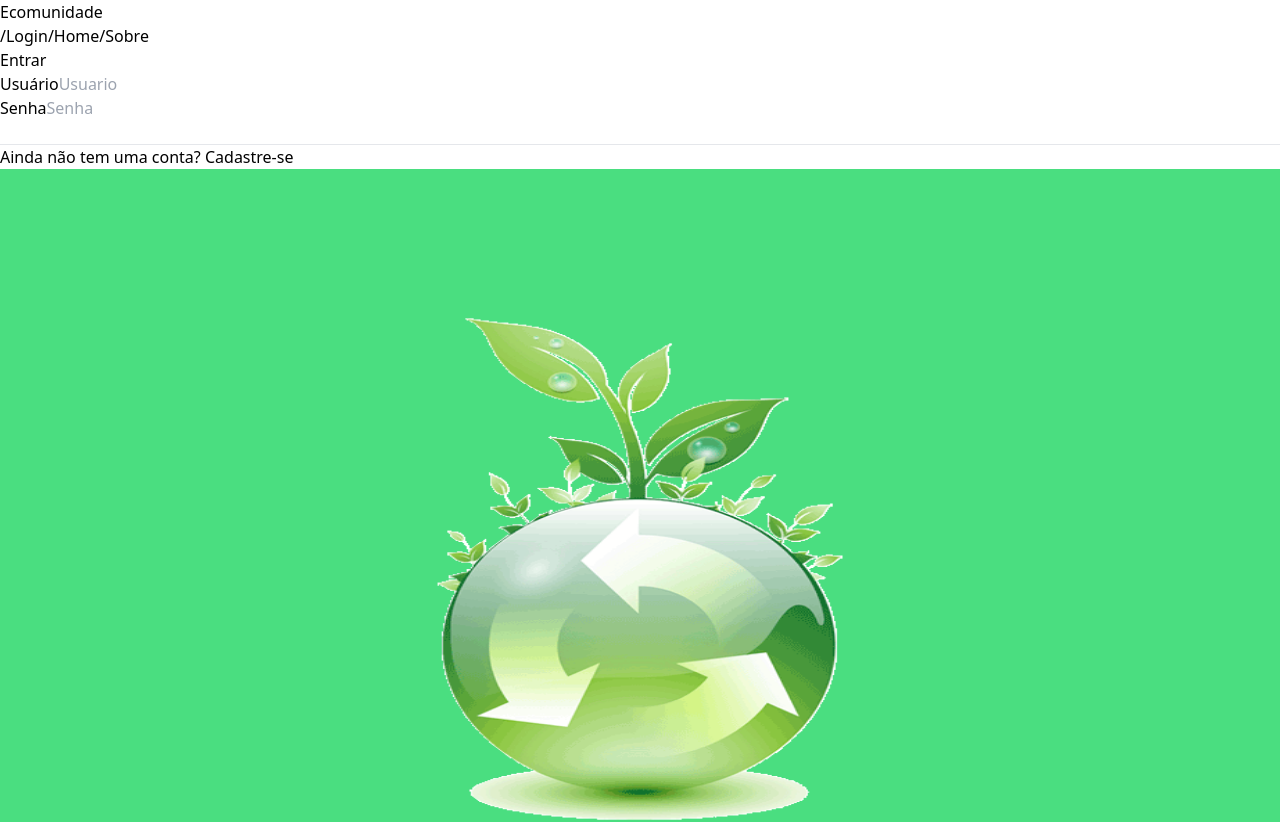
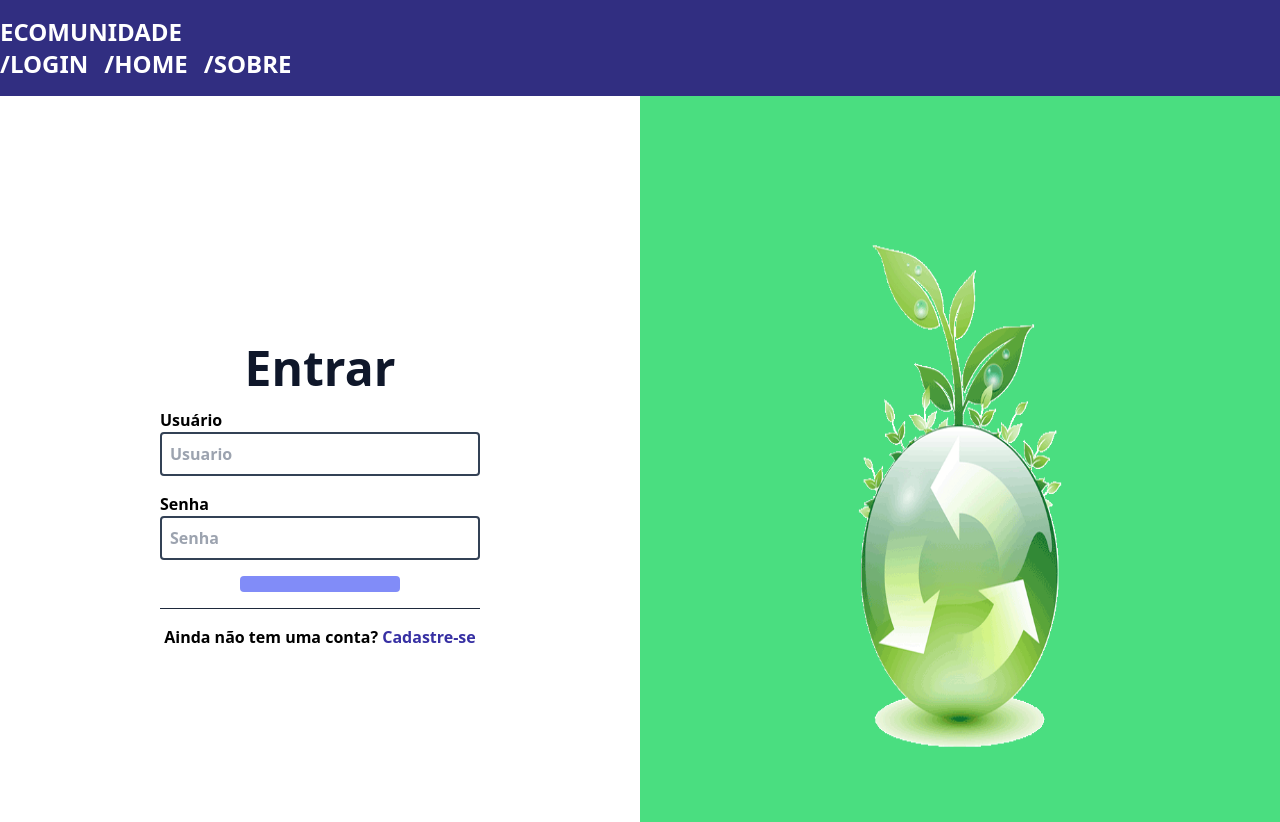
Before and after one commit to ProjetoIntegradorGenGrupo3/FRONTEND, a React (Vite) app: page / in a window 1280 px wide. Shown: the top 822 px of the page. Built offline with nearby package versions, Linux system fonts and the light colour scheme.

Commit message:
alteração do tailwind.config

```diff
--- a/package.json
+++ b/package.json
@@ -11,9 +11,11 @@
   },
   "dependencies": {
     "@phosphor-icons/react": "^2.0.15",
+    "axios": "1.3.4",
     "react": "^18.2.0",
     "react-dom": "^18.2.0",
-    "react-router-dom": "^6.21.3"
+    "react-loader-spinner": "5.3.4",
+    "react-router-dom": "^6.10.0"
   },
   "devDependencies": {
     "@types/react": "^18.2.43",
--- a/tailwind.config.js
+++ b/tailwind.config.js
@@ -1,8 +1,8 @@
-/ @type {import('tailwindcss').Config} */
+/** @type {import('tailwindcss').Config} */
 module.exports = {
   content: [
     "./index.html",
-    "./src//*.{js,ts,jsx,tsx}",
+    "./src/**/*.{js,ts,jsx,tsx}",
   ],
   theme: {
     extend: {},
```
Also changed, not shown: 2 other files (tests, documents, lock files or other folders).
